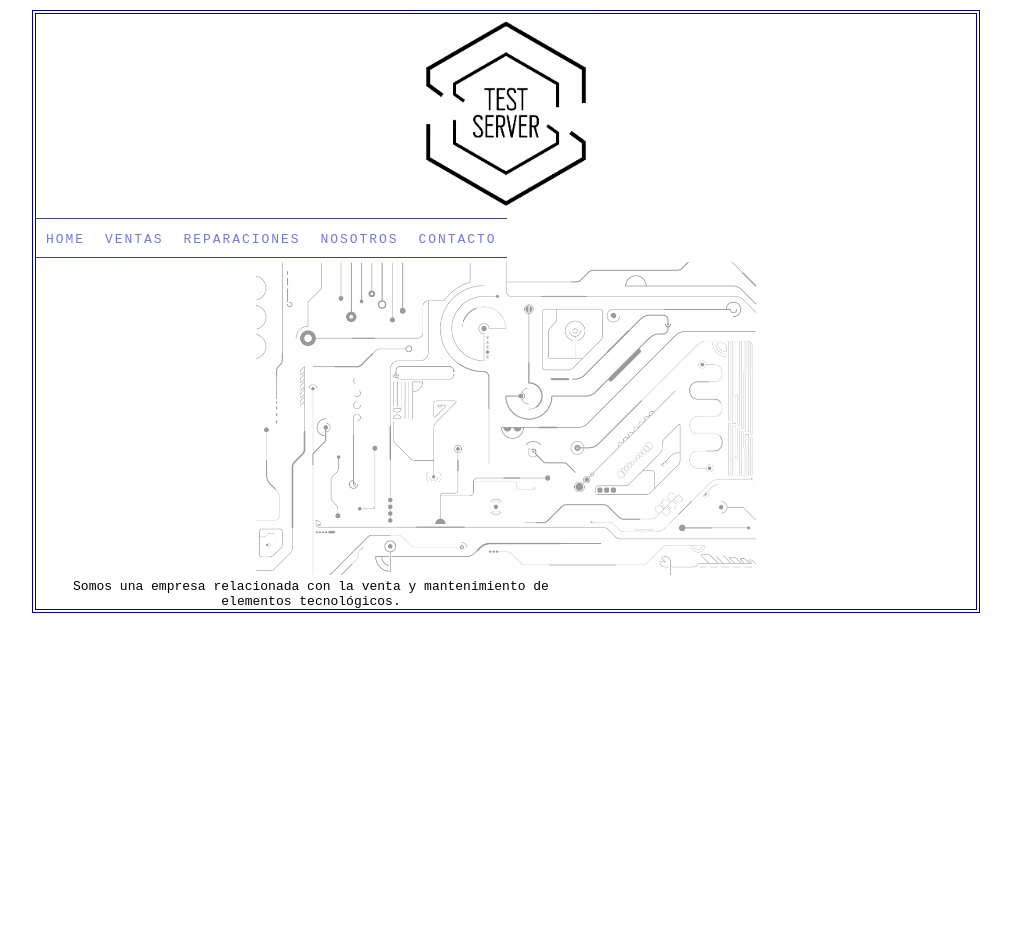
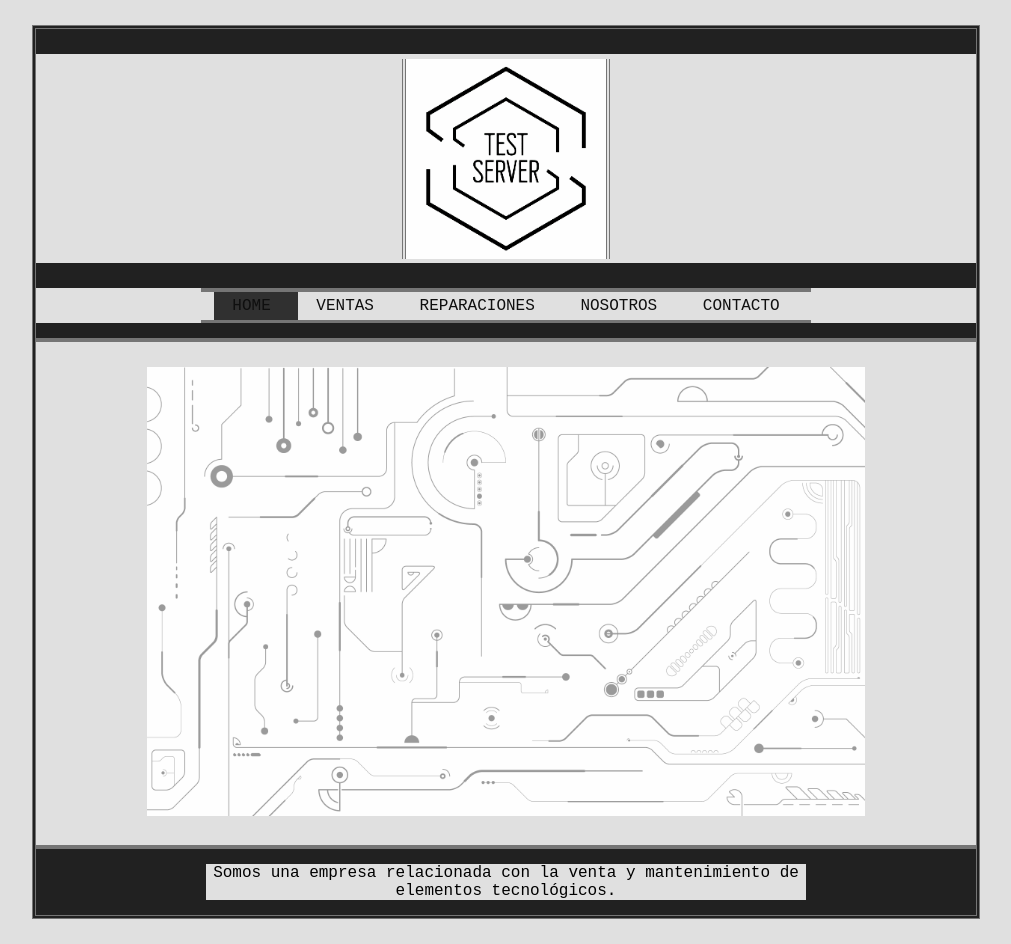
Before and after one commit to dany-uz/practice1, a plain HTML site: page index.html in a window 1280 px wide. Shown: the whole page, without its empty margins (134-1145 px from the left). Before the commit the page ends 800 px from the top, so only its background shows below. Drawn offline with Linux system fonts and the light colour scheme.

Commit message:
Fin Práctica

```diff
--- a/css/css.css
+++ b/css/css.css
@@ -1,73 +1,80 @@
 * {
+    margin: 0;
     padding: 0;
-    margin: 0;
+    background-color: #e0e0e0;
 }
 
-.pagina {
+#pagina {
     max-width: 940px;
     min-width: 720px;
-    border: 4px double #000099;
-    margin: 10px auto 10px auto;
+    border: 4px double #757575;
+    margin: 25px auto;
+    background-color: #212121;
 }
 
 #logo {
-    width: 100%;
+    margin: 25px auto;
     text-align: center;
+    background-color: #e0e0e0;
 }
 
 #logo > img {
     width: 200px;
+    margin-top: 5px;
+    border-left: 4px double #757575;
+    border-right: 4px double #757575;
 }
 
-#menu {
-    width: auto;
-    height: auto;
-    text-align: center;
-    display: inline-block;
-}
-
-#menu ul, ol {
-    list-style: none;
+#menu ul {
+    min-width: 150px;
+    max-width: 600px;
+    margin: 15px auto;
+    padding: 5px;
+    font-family: 'Courier New', Courier, monospace;
+    border-top: 4px solid #757575;
+    border-bottom: 3px solid #757575;
     text-align: center;
 }
 
 #menu li {
-    float: left;
-    width: auto;
-    padding: 10px 5px;
-    border-top: 1px solid;
-    border-bottom: 1px solid;
-    border-color: #3f448c;
+    display: inline;
+    text-transform: uppercase;
+    width: 100px;
 }
 
-#menu li > a {
+#menu a {
     text-decoration: none;
-    color: #7178df;
-    padding: 5px;
-    font-family: monospace;
-    letter-spacing: 0.15em;
+    padding: 5px 18px 5px 18px;
+    color: #0f0f0f;
 }
 
-#menu li > a:hover {
-    background-color: #bbbeef;
+#menu a:hover, a.home {
+    color: #e0e0e0;
+    background-color: #303030;
 }
 
 #content {
+    margin: 15px auto 15px 0px;
+    padding: 25px 0px 25px 0px;
+    border-top: 4px solid #757575;
+    border-bottom: 4px solid #757575;
+    background-color: #e0e0e0;
     text-align: center;
-    border: 5px gray;
 }
 
-#content > img{
-    width: 500px;
+#content > img {
+    min-width: 150px;
+    max-width: 718px;
 }
 
 #footer {
-    text-align: center;
-
+    max-width: 600px;
+    min-width: 150px;
+    font-family: 'Courier New', Courier, monospace;
+    margin: 15px auto;
 }
 
-footer {
-    font-family: monospace;
+#footer > footer {
+    width: 600px;
     text-align: center;
-    width: 550px;
 }
--- a/index.html
+++ b/index.html
@@ -5,30 +5,29 @@
     <meta http-equiv="X-UA-Compatible" content="IE=edge">
     <meta name="viewport" content="width=device-width, initial-scale=1.0">
     <title>Empresa Tecnología</title>
-    <link rel="stylesheet" href="css/css.css">
+    <link rel="stylesheet" type="text/css" href="css/css.css">
 </head>
 <body>
-    <div class="pagina">
-        <div id="container">
+    <div id="pagina">
         <div id="logo">
-                <img src="img/logo.png" alt="">
+            <img src="img/logo.png" alt="logo">
         </div>
 
         <div id="menu">
             <nav>
                 <ul>
-                        <li><a href="#"> HOME </a></li>
-                        <li><a href="#"> VENTAS </a></li>
-                        <li><a href="#"> REPARACIONES </a></li>
-                        <li><a href="#"> NOSOTROS </a></li>
-                        <li><a href="#"> CONTACTO </a></li>
+                    <li><a href="index.html" class="home"> Home </a></li>
+                    <li><a href="#" class="ventas"> Ventas </a></li>
+                    <li><a href="#" class="reparaciones"> Reparaciones </a></li>
+                    <li><a href="#" class="nosotros"> Nosotros </a></li>
+                    <li><a href="#" class="contacto"> Contacto </a></li>
                 </ul>
             </nav>
         </div>
 
         <div id=content>
-                <img src="img/img1.png" alt="">
-            </div>
+            <img src="img/img1.png" alt="img-tecnologia">
+
         </div>
 
         <div id="footer">
```
Lines whose indentation alone changed are shown as unchanged.
